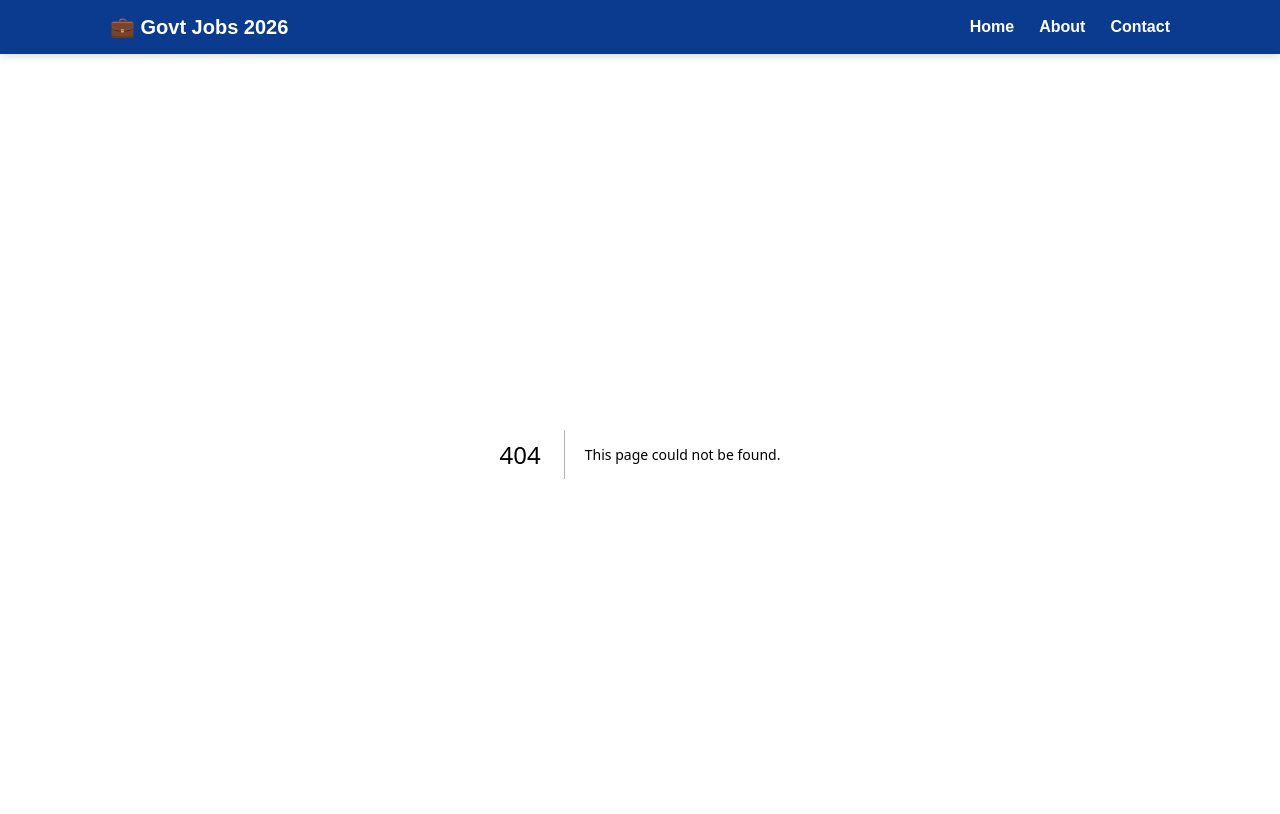
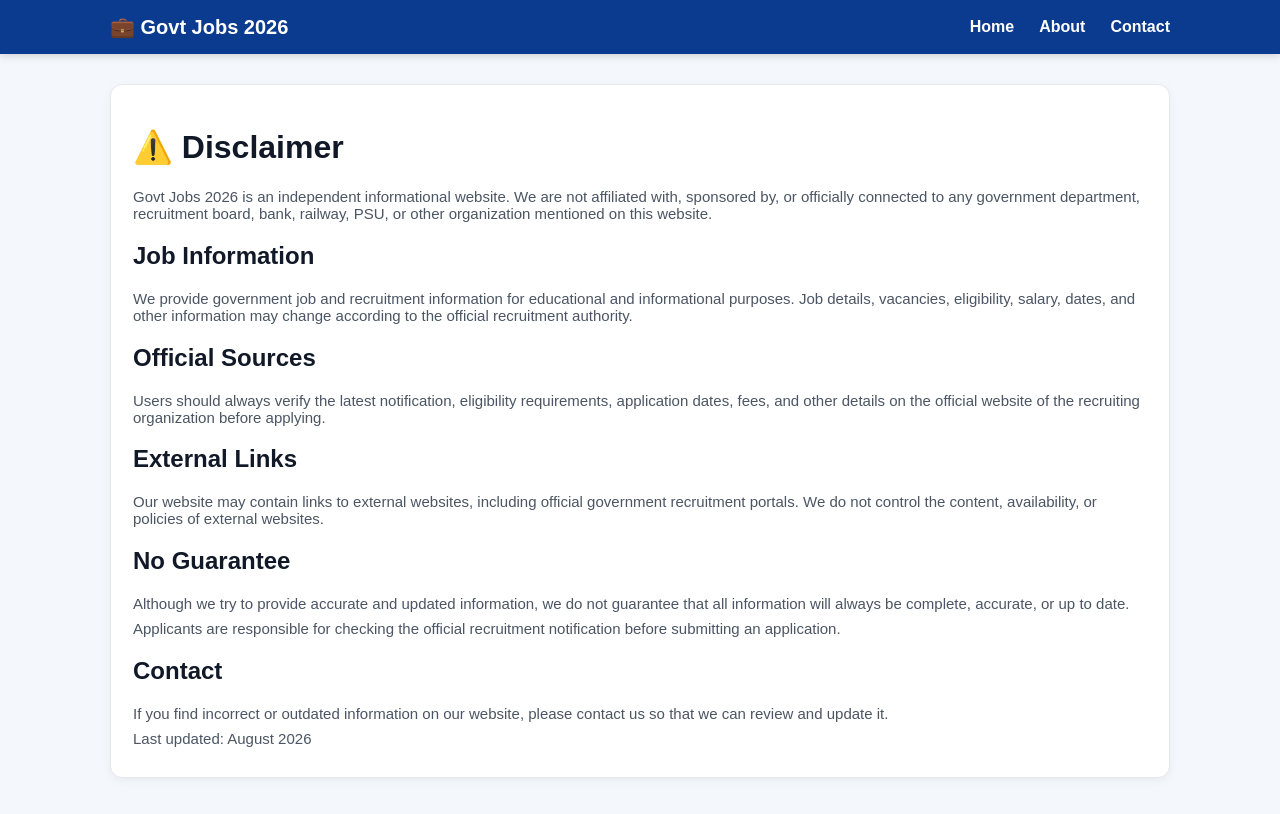
Before and after one commit to chglory8888-dev/govt-jobs-2026, a Next.js app: page /disclaimer in a window 1280 px wide. Before the commit this address had no page. Shown: the top 814 px of the page. Built offline with nearby package versions, Linux system fonts and the light colour scheme.

Commit message:
Create disclaimer.js

```diff
--- /dev/null
+++ b/pages/disclaimer.js
@@ -0,0 +1,68 @@
+export default function Disclaimer() {
+  return (
+    <div className="container">
+      <div className="job-card">
+        <h1>⚠️ Disclaimer</h1>
+
+        <p>
+          Govt Jobs 2026 is an independent informational website.
+          We are not affiliated with, sponsored by, or officially
+          connected to any government department, recruitment board,
+          bank, railway, PSU, or other organization mentioned on this
+          website.
+        </p>
+
+        <h2>Job Information</h2>
+
+        <p>
+          We provide government job and recruitment information for
+          educational and informational purposes. Job details,
+          vacancies, eligibility, salary, dates, and other information
+          may change according to the official recruitment authority.
+        </p>
+
+        <h2>Official Sources</h2>
+
+        <p>
+          Users should always verify the latest notification,
+          eligibility requirements, application dates, fees, and other
+          details on the official website of the recruiting organization
+          before applying.
+        </p>
+
+        <h2>External Links</h2>
+
+        <p>
+          Our website may contain links to external websites,
+          including official government recruitment portals.
+          We do not control the content, availability, or policies
+          of external websites.
+        </p>
+
+        <h2>No Guarantee</h2>
+
+        <p>
+          Although we try to provide accurate and updated information,
+          we do not guarantee that all information will always be
+          complete, accurate, or up to date.
+        </p>
+
+        <p>
+          Applicants are responsible for checking the official
+          recruitment notification before submitting an application.
+        </p>
+
+        <h2>Contact</h2>
+
+        <p>
+          If you find incorrect or outdated information on our website,
+          please contact us so that we can review and update it.
+        </p>
+
+        <p>
+          Last updated: August 2026
+        </p>
+      </div>
+    </div>
+  );
+            }
```
